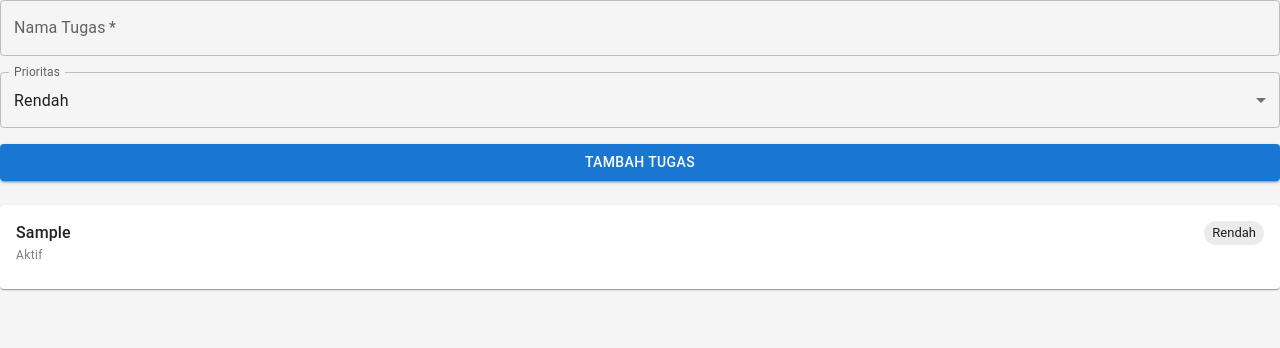
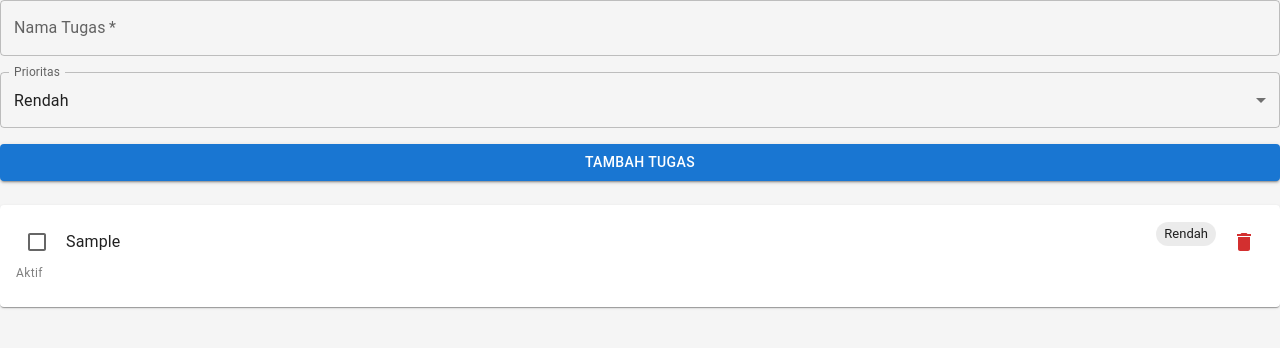
Before and after one commit to Sipinte/taskFlow, a React (Vite) app: page / in a window 1280 px wide. Both pictures are taken after typing "Sample" into the empty fields and a click on the button "TAMBAH TUGAS". Shown: the top 348 px of the page. Built offline with nearby package versions, Linux system fonts and the light colour scheme.

Commit message:
feat: menyelesaikan fitur toggle button dan tugas selesai ditampilkan dengan teks dicoret  serta menambahkan tombol hapus

```diff
--- a/src/App.tsx
+++ b/src/App.tsx
@@ -12,6 +12,7 @@ function App() {
   const [tasks, setTasks] =
     useState<ITask[]>([]);
 
+    //add task function
   const handleAddTask = (
     title: string,
     priority: Priority
@@ -30,10 +31,27 @@ function App() {
     ]);
   };
 
+  // toggle task done function
+  const handleToggleTask = (taskId: string) => {
+    setTasks((prev) =>
+      prev.map((task) =>
+        task.id === taskId
+          ? { ...task, done: !task.done }
+          : task
+      )
+    );
+  }
+
   return (
     <div>
       <TaskForm onAddTask={handleAddTask} />
-      <TaskList tasks={tasks} />
+      <TaskList
+        tasks={tasks}
+        onToggleTask={handleToggleTask}
+        onDeleteTask={(taskId) => {
+          setTasks((prev) => prev.filter((task) => task.id !== taskId));
+        }}
+      />
     </div>
   );
 }
--- a/src/components/TaskList.tsx
+++ b/src/components/TaskList.tsx
@@ -4,12 +4,18 @@ import {
   Chip,
   Stack,
   Typography,
+  IconButton,
+  Checkbox,
 } from "@mui/material";
+
+import DeleteIcon from "@mui/icons-material/Delete";
 
 import type { ITask } from "../types/task";
 
 interface TaskListProps {
   tasks: ITask[];
+  onToggleTask: (id: string) => void;
+  onDeleteTask: (id: string) => void;
 }
 
 const getPriorityColor = (
@@ -29,13 +35,12 @@ const getPriorityColor = (
 
 const TaskList = ({
   tasks,
+  onToggleTask,
+  onDeleteTask,
 }: TaskListProps) => {
-  // EMPTY STATE (conditional rendering)
   if (tasks.length === 0) {
     return (
-      <Typography
-        sx={{ mt: 3, textAlign: "center" }}
-      >
+      <Typography sx={{ mt: 3 }}>
         Belum ada tugas
       </Typography>
     );
@@ -50,19 +55,30 @@ const TaskList = ({
               direction="row"
               sx={{ justifyContent: "space-between", alignItems: "center" }}
             >
-              {/* TASK TITLE */}
+              {/* LEFT SIDE */}
+              <Stack direction="row" spacing={1} sx={{ alignItems: "center" }}>
+                {/* TOGGLE CHECKBOX */}
+                <Checkbox
+                  checked={task.done}
+                  onChange={() =>
+                    onToggleTask(task.id)
+                  }
+                />
+
+                {/* TITLE */}
                 <Typography
                   sx={{
                     textDecoration: task.done
                       ? "line-through"
                       : "none",
-                  fontWeight: 500,
                   }}
                 >
                   {task.title}
                 </Typography>
+              </Stack>
 
-              {/* PRIORITY CHIP */}
+              {/* RIGHT SIDE */}
+              <Stack direction="row" spacing={1}>
                 <Chip
                   label={task.priority}
                   color={getPriorityColor(
@@ -70,6 +86,17 @@ const TaskList = ({
                   )}
                   size="small"
                 />
+
+                {/* DELETE BUTTON */}
+                <IconButton
+                  onClick={() =>
+                    onDeleteTask(task.id)
+                  }
+                  color="error"
+                >
+                  <DeleteIcon />
+                </IconButton>
+              </Stack>
             </Stack>
 
             {/* STATUS */}
```
Lines whose indentation alone changed are shown as unchanged.
